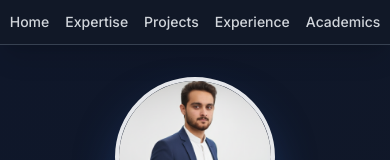
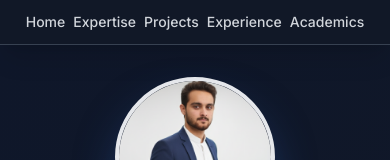
Before and after one commit to arsal7477/arsalan-portfolio, a plain HTML site: page index.html in a window 390 px wide. Shown: the top 160 px of the page. Drawn offline with nearby package versions, Linux system fonts and the light colour scheme.

Commit message:
Update index.html

```diff
--- a/index.html
+++ b/index.html
@@ -57,7 +57,7 @@
 
     <!-- Sticky Navigation Bar -->
     <nav class="sticky top-0 z-50 bg-gray-900 shadow-xl border-b border-gray-700">
-        <div class="max-w-7xl mx-auto py-3 px-4 flex justify-center space-x-4 md:space-x-12">
+        <div class="max-w-7xl mx-auto py-3 px-1 flex justify-center space-x-2 md:space-x-12">
             <a href="#home" class="text-gray-300 hover:text-accent font-medium transition duration-200 text-sm md:text-base">Home</a>
             <a href="#skills" class="text-gray-300 hover:text-accent font-medium transition duration-200 text-sm md:text-base">Expertise</a>
             <a href="#projects" class="text-gray-300 hover:text-accent font-medium transition duration-200 text-sm md:text-base">Projects</a>
@@ -279,4 +279,5 @@
     </footer>
 
 </body>
+
 </html>
```
